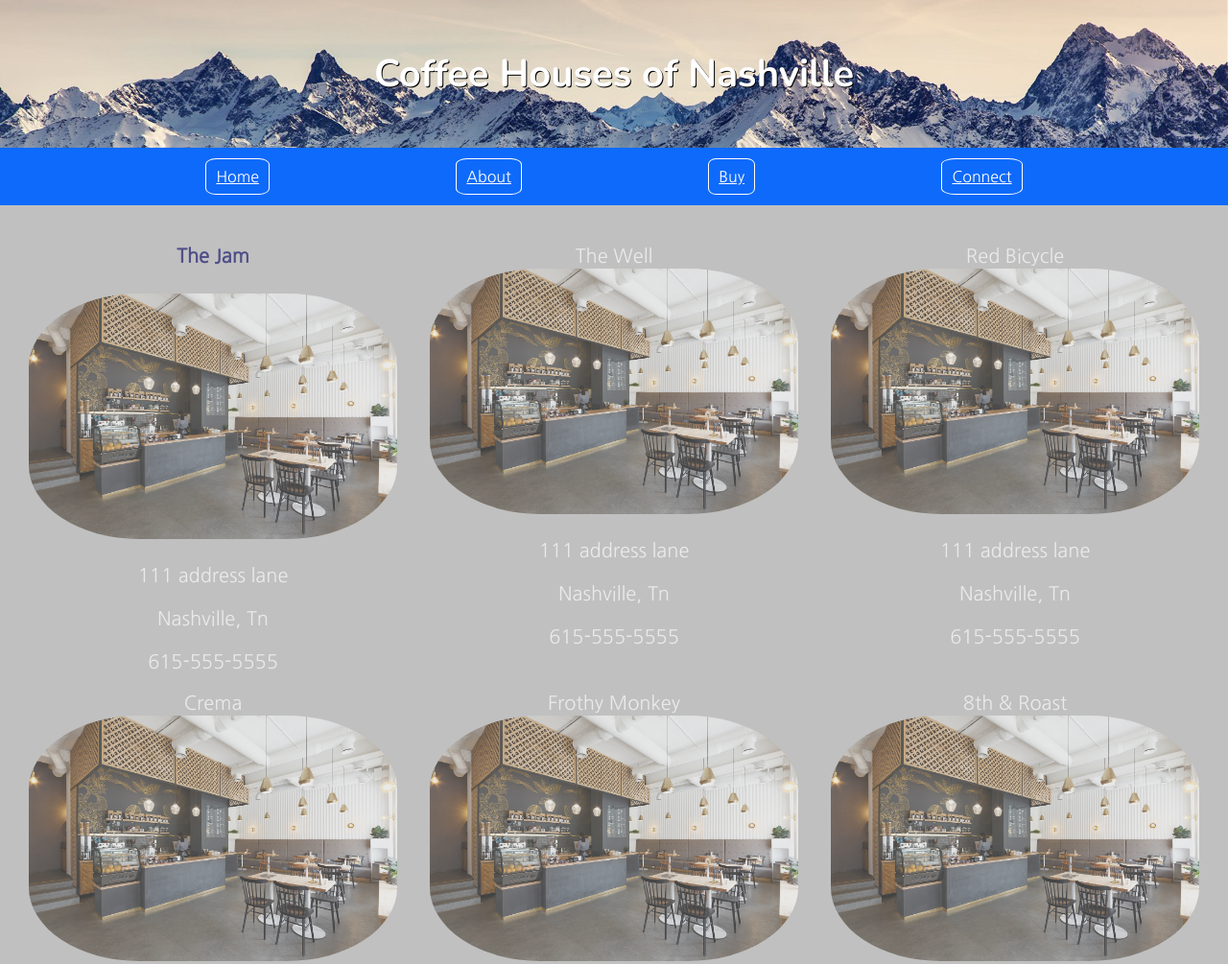
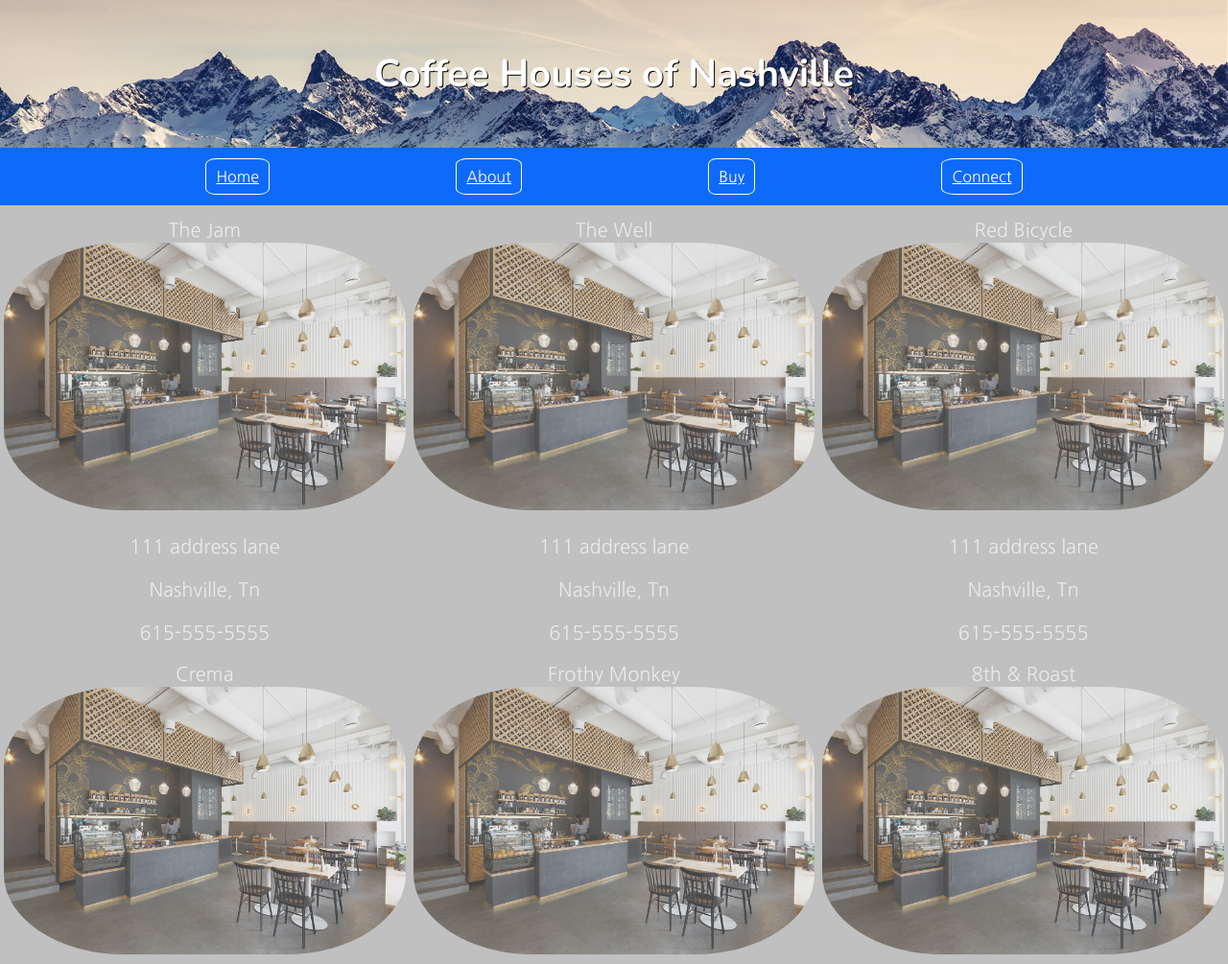
Before and after one commit to kurtkrafft1/Coffee-shop, a plain HTML site: page index.html in a window 1280 px wide. Shown: the top 1005 px of the page at 96% size. Drawn offline with nearby package versions, Linux system fonts and the light colour scheme.

Commit message:
Coffee challenge h4delete

```diff
--- a/index.html
+++ b/index.html
@@ -25,7 +25,7 @@
     </div>
     <article class="list">
         <section class="shop">
-            <h4>The Jam</h4>
+            The Jam
             <img src="img/shop.jpg" class="shop">
             <p>111 address lane
             </p>
--- a/style.css
+++ b/style.css
@@ -53,7 +53,7 @@ article {
 section.shop {
     /* border: dotted 1px grey; */
     border-radius: 5%;
-    width: 30%;
+    /* width: 30%; */
     align-content: center;
     font-family: 'Nanum Gothic', sans-serif;
     padding: 4px;
@@ -62,6 +62,7 @@ section.shop {
     opacity: .67;
     font-size: 20px;
     margin-top: 10px;
+    flex: 30% 1 0;
 }
 
 section.shop:hover, img.shop:hover {
@@ -87,8 +88,8 @@ img.shop{
     transition: 1s;
     overflow: hidden; */
 
-section.shop h4 {
+/* section.shop h4 {
     color: midnightblue;
     position: relative;
     text-align: center;
-}
+} */
```
